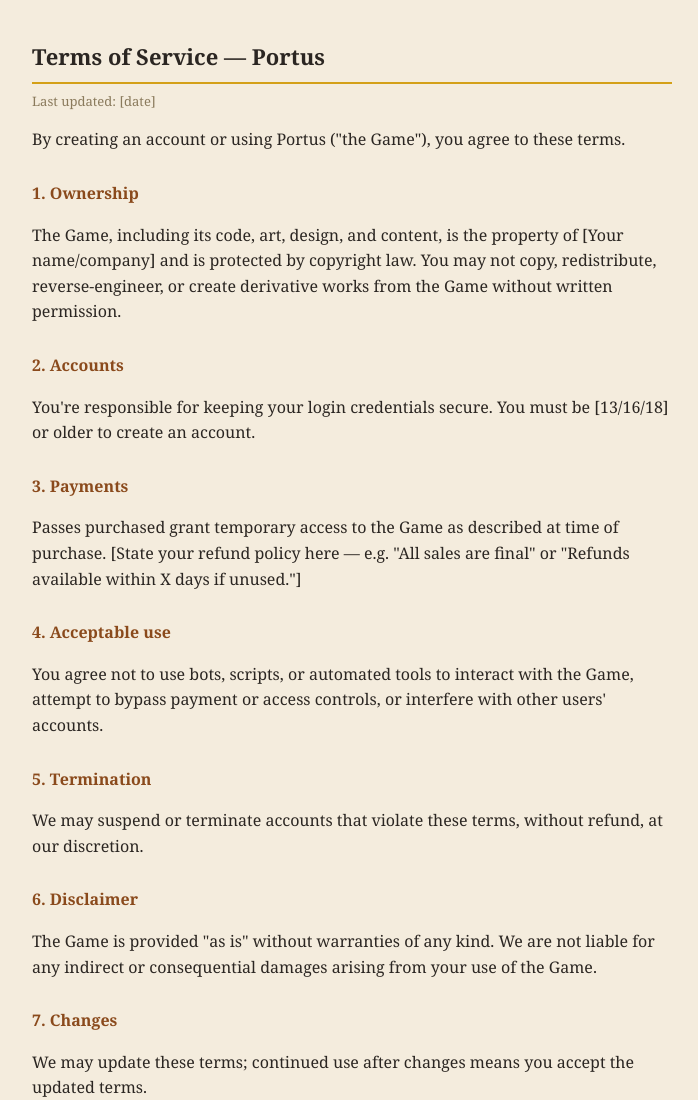
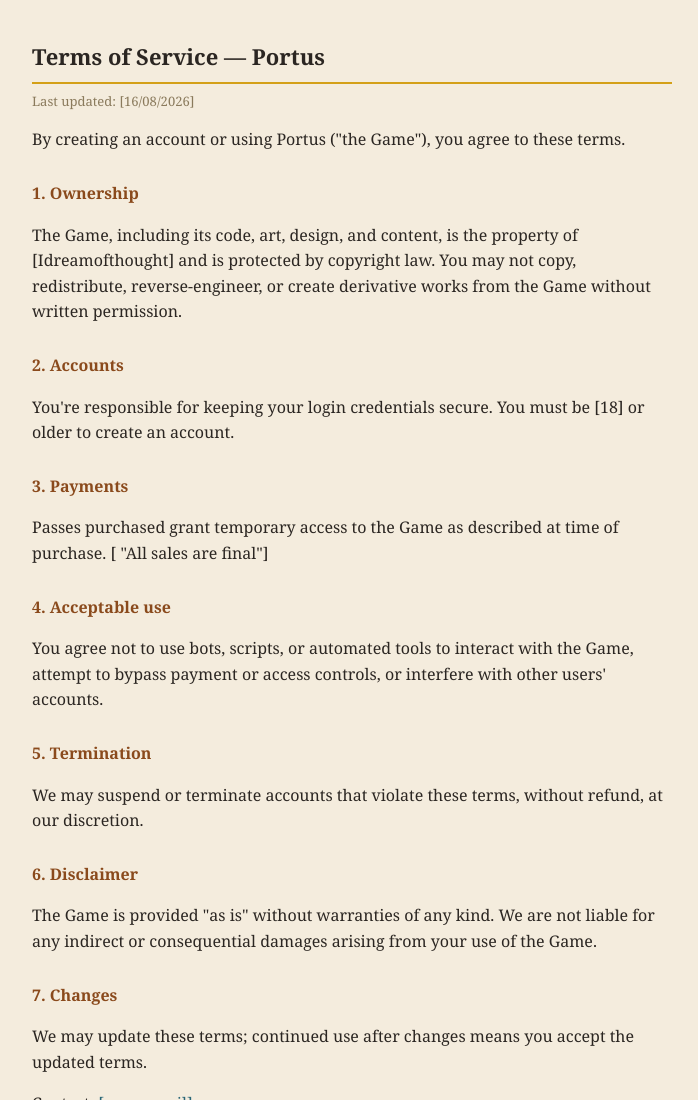
Before and after one commit to Idreamofthought/idreamofthought.github.io, a website: page terms.html in a window 1280 px wide. Shown: the top 1100 px of the page, without its empty margins (288-986 px from the left). Drawn offline with Linux system fonts and the light colour scheme.

Commit message:
Update terms of service with new details

```diff
--- a/terms.html
+++ b/terms.html
@@ -15,18 +15,18 @@
 </head>
 <body>
 <h1>Terms of Service — Portus</h1>
-<p class="updated">Last updated: [date]</p>
+<p class="updated">Last updated: [16/08/2026]</p>
 
 <p>By creating an account or using Portus ("the Game"), you agree to these terms.</p>
 
 <h2>1. Ownership</h2>
-<p>The Game, including its code, art, design, and content, is the property of [Your name/company] and is protected by copyright law. You may not copy, redistribute, reverse-engineer, or create derivative works from the Game without written permission.</p>
+<p>The Game, including its code, art, design, and content, is the property of [Idreamofthought] and is protected by copyright law. You may not copy, redistribute, reverse-engineer, or create derivative works from the Game without written permission.</p>
 
 <h2>2. Accounts</h2>
-<p>You're responsible for keeping your login credentials secure. You must be [13/16/18] or older to create an account.</p>
+<p>You're responsible for keeping your login credentials secure. You must be [18] or older to create an account.</p>
 
 <h2>3. Payments</h2>
-<p>Passes purchased grant temporary access to the Game as described at time of purchase. [State your refund policy here — e.g. "All sales are final" or "Refunds available within X days if unused."]</p>
+<p>Passes purchased grant temporary access to the Game as described at time of purchase. [ "All sales are final"]</p>
 
 <h2>4. Acceptable use</h2>
 <p>You agree not to use bots, scripts, or automated tools to interact with the Game, attempt to bypass payment or access controls, or interfere with other users' accounts.</p>
@@ -40,7 +40,7 @@
 <h2>7. Changes</h2>
 <p>We may update these terms; continued use after changes means you accept the updated terms.</p>
 
-<p>Contact: <a href="mailto:[your email]">[your email]</a></p>
+<p>Contact: <a href="mailto:[richardjenkins09@gmail.com]">[your email]</a></p>
 
 <a class="back" href="/">← Back to Portus</a>
 </body>
```
